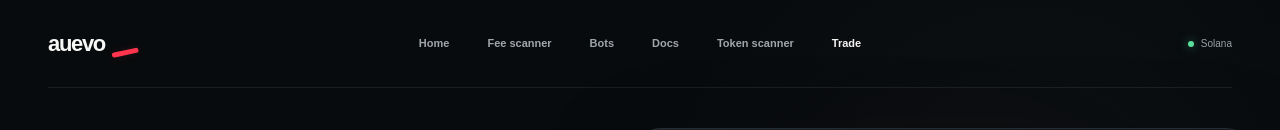
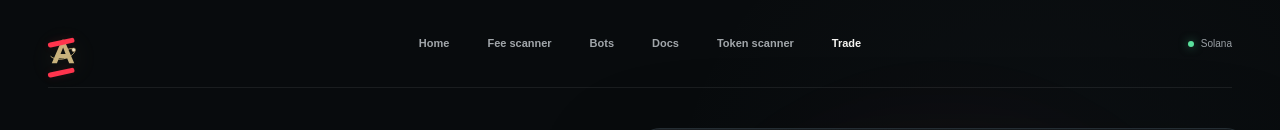
Before and after one commit to auevo-agents/auevo, a Next.js app: page /trade in a window 1280 px wide. Shown: the top 130 px of the page. Built offline with nearby package versions, Linux system fonts and the light colour scheme.

Commit message:
Use unified Auevo logo on trade page

```diff
--- a/src/app/trade/page.tsx
+++ b/src/app/trade/page.tsx
@@ -3,6 +3,7 @@
 import { useEffect, useState } from "react";
 import Script from "next/script";
 import Link from "next/link";
+import { AuevoLogo } from "../auevo-logo";
 
 // Jupiter Plugin (developers.jup.ag) — the actively maintained successor to
 // the now-deprecated Jupiter Terminal. Same underlying idea: a free,
@@ -134,8 +135,8 @@ export default function TradePage() {
 
       <main className="trade-page trade-page-v2">
         <header className="topbar">
-          <Link href="/" className="brand">
-            auevo<span>_</span>
+          <Link href="/" className="brand brand-auevo" aria-label="Auevo home">
+            <AuevoLogo />
           </Link>
 
           <nav>
```
